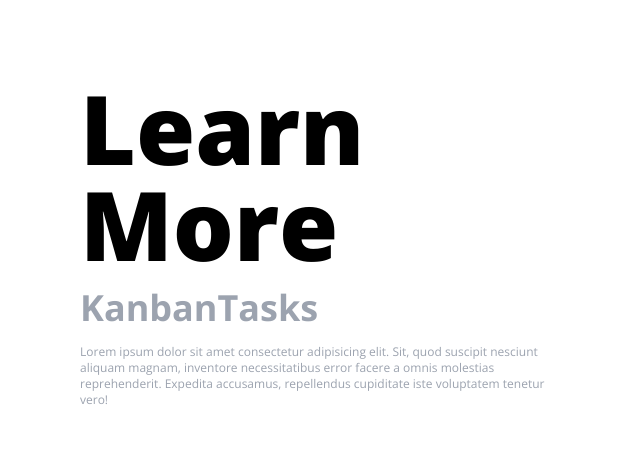
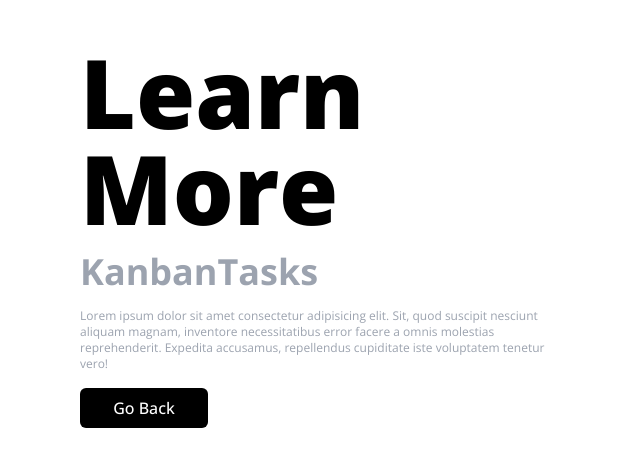
Before and after one commit to milan-sony/KanbanTasks, a React (Vite) app in the folder frontend/: page /learnmore in a window 1280 px wide. Shown: the part 156-622 px from the top of the page, without its empty margins (0-640 px from the left). Built offline with nearby package versions, Linux system fonts and the light colour scheme.

Commit message:
style: go back btn added

```diff
--- a/frontend/src/pages/LearnMorePage/LeanMorePage.jsx
+++ b/frontend/src/pages/LearnMorePage/LeanMorePage.jsx
@@ -1,11 +1,14 @@
 import React from 'react'
+import { Link } from 'react-router'
+
 
 function LeanMorePage() {
     return (
         <div className='flex flex-col justify-center h-screen w-1/2 p-20'>
             <h1 className='text-black dark:text-white text-8xl font-black mb-4 font-Open-Sans'>Learn More</h1>
             <h1 className='text-gray-400 text-4xl font-bold mb-4 font-Open-Sans'>KanbanTasks</h1>
-            <p className='text-gray-400 font-Open-Sans text-xs'>Lorem ipsum dolor sit amet consectetur adipisicing elit. Sit, quod suscipit nesciunt aliquam magnam, inventore necessitatibus error facere a omnis molestias reprehenderit. Expedita accusamus, repellendus cupiditate iste voluptatem tenetur vero!</p>
+            <p className='text-gray-400 font-Open-Sans text-xs mb-4'>Lorem ipsum dolor sit amet consectetur adipisicing elit. Sit, quod suscipit nesciunt aliquam magnam, inventore necessitatibus error facere a omnis molestias reprehenderit. Expedita accusamus, repellendus cupiditate iste voluptatem tenetur vero!</p>
+            <Link to={"/"} className='bg-black w-32 h-10 text-white font-Open-Sans font-medium rounded-md hover:bg-gray-600 dark:bg-white dark:text-black dark:hover:text-white mb-4 sm:mr-4 capitalize flex justify-center items-center'>Go back</Link>
         </div>
     )
 }
--- a/frontend/src/pages/Nopage/Nopage.jsx
+++ b/frontend/src/pages/Nopage/Nopage.jsx
@@ -1,11 +1,13 @@
 import React from 'react'
+import { Link } from 'react-router'
 
 function Nopage() {
     return (
         <div className='flex flex-col justify-center h-screen w-1/2 p-20'>
             <h1 className='text-black dark:text-white text-8xl font-black mb-4 font-Open-Sans'>404</h1>
             <p className='text-gray-400 font-Open-Sans text-xl mb-4'>Page not found!</p>
-            <h1 className='text-gray-400 text-4xl font-bold font-Open-Sans'>KanbanTasks</h1>
+            <h1 className='text-gray-400 text-4xl font-bold font-Open-Sans mb-4'>KanbanTasks</h1>
+            <Link to={"/"} className='bg-black w-32 h-10 text-white font-Open-Sans font-medium rounded-md hover:bg-gray-600 dark:bg-white dark:text-black dark:hover:text-white mb-4 sm:mr-4 capitalize flex justify-center items-center'>Go back</Link>
         </div>
     )
 }
```
